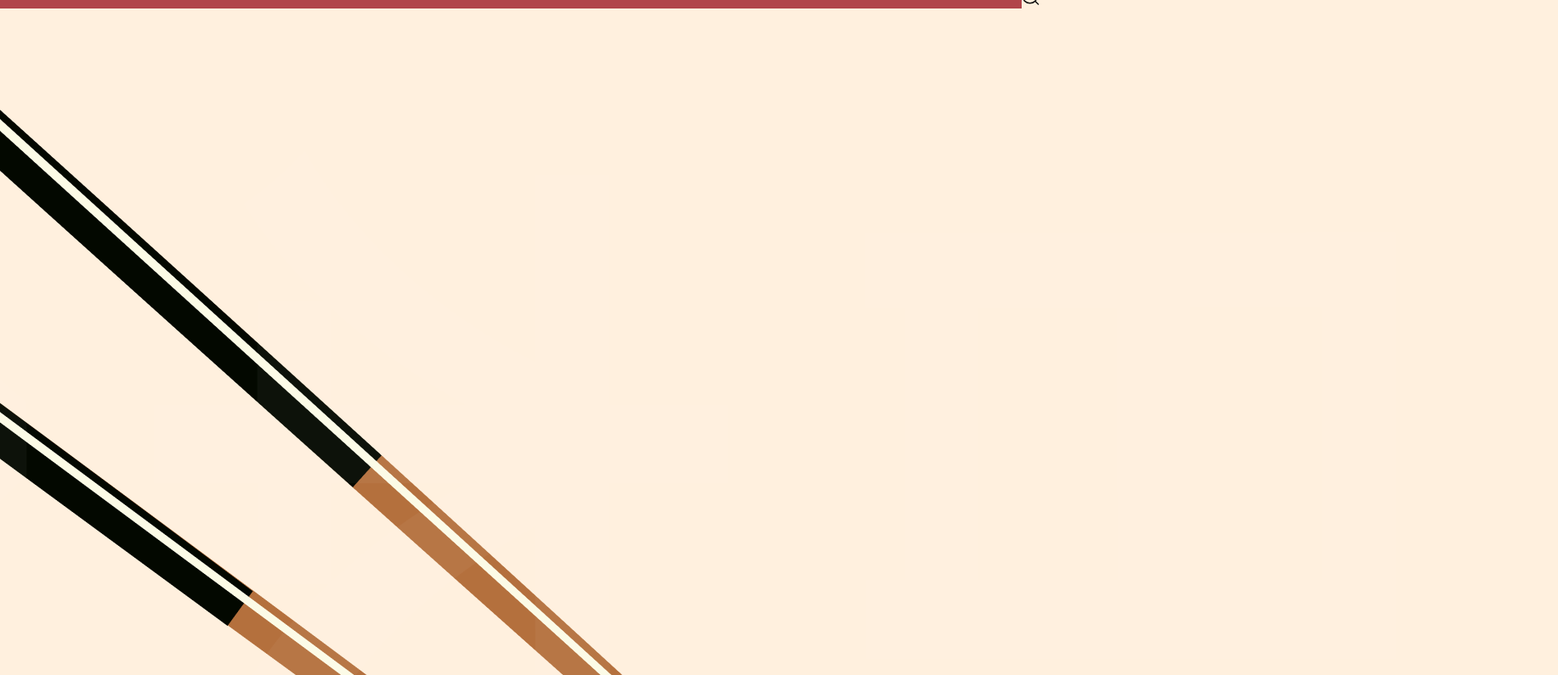
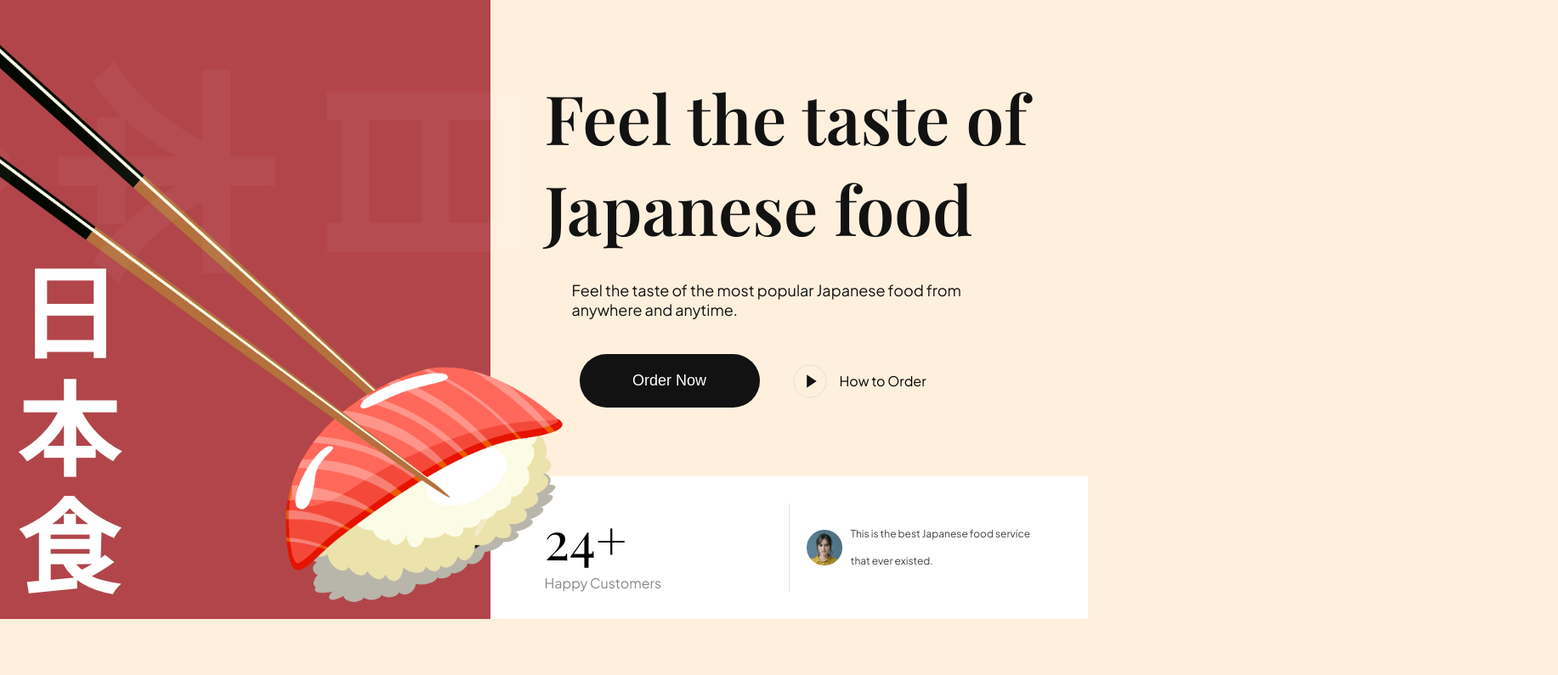
Before and after one commit to MR-kajin/sushi_restaurant, a website built with Vite: page index.html in a window 1280 px wide. Shown: the part 69-864 px from the top of the page at 85% size, 1833 px wide, since content can reach past the window. After the commit the page ends 800 px from the top, so only its background shows below. Built offline with nearby package versions, Linux system fonts and the light colour scheme.

Commit message:
add css sections and completed header and hero

```diff
--- a/css/sections/header.css
+++ b/css/sections/header.css
@@ -1,8 +1,8 @@
-/* .header__menu,
+.header__menu,
 .header__menu-mobile {
   padding: 20px;
 
-  flex: 1.235;
+  flex: 1.236;
   display: flex;
   justify-content: flex-end;
   align-items: center;
@@ -32,7 +32,7 @@
   gap: 20px;
 
   position: relative;
-} */
+}
 
 .header__nav {
     display: flex;
@@ -43,19 +43,25 @@
     display: flex;
     position: relative;
     padding: 20px;
+
 }
 
 .header__logo-overlay {
     position: absolute;
     inset: 0; /* Sets the value for all four edges of the element */
     width: 100%;
+    z-index: -1;
+    background-color: var(--primary-color);
 
-    background-color: var(--primary-color);
-    z-index: 1; /* to let appear the <h1> on top of it */
 }
 
-.header__logo {
-    padding-left: 30px;
-    color: #fff;
+.header__logo h4 {
+  padding-left: 30px;
 
+  font-weight: 700;
+  font-size: 24px;
+  text-transform: uppercase;
+  font-family: var(--playfair-display);
+  color: #fff;
+  opacity: 0.8;
 }
--- /dev/null
+++ b/css/sections/hero.css
@@ -0,0 +1,168 @@
+.hero {
+    display: flex;
+    min-height: calc(100vh - 74px);
+    overflow: hidden;
+
+}
+
+.hero-image {
+    flex: 1;
+    display: flex;
+    flex-direction: column;
+
+    position: relative;
+    z-index: 5;
+}
+
+.hero-image img {
+    width: 120%;
+    height: 100%;
+    object-fit: contain;
+}
+
+.hero-image__overlay {
+    position: absolute;
+    inset: 0;
+    width: 100%;
+
+    background-color: var(--primary-color);
+    z-index: -1;
+}
+
+.hero-image h2 {
+    position: absolute;
+    bottom: 0;
+    padding: 20px;
+
+    font-family: var(--playfair-display);
+    font-weight: 700;
+    font-size: 120px;
+    line-height: 138px;
+    color:  #fff;
+}
+
+.hero-content {
+    flex: 1.22;
+    display: flex;
+    justify-content: space-between;
+    flex-direction: column;
+}
+
+.hero-content-info {
+    padding: 64px;
+    flex: 1;
+    display: flex;
+    justify-content: center;
+    flex-direction: column;
+}
+
+.hero-content-info h1 {
+    font-size: 80px;
+    font-weight: 600;
+    font-family: var(--playfair-display);
+    color: var(--secondary-color);
+}
+
+.hero-content-info p {
+    margin: 32px 0 0 32px;
+    font-family: var(--plus-jakarta-sans);
+    color: var(--secondary-color);
+    font-size: 18px;
+    font-weight: 400;
+}
+
+.hero-content__buttons {
+    margin: 41px 0 0 41px;
+    display: flex;
+    flex-wrap: wrap;
+    gap: 36px;
+}
+
+.hero-content__order-button {
+    padding: 20px;
+    border-radius: 36px;
+    min-width: 212px;
+    outline: none;
+    border: none;
+    background-color: var(--secondary-color);
+
+    cursor: pointer;
+
+    color: #fff;
+    font-weight: 500;
+    font-size: 18px;
+    line-height: 23px;
+}
+
+.hero-content__play-button {
+    border: none;
+    outline: none;
+    background: transparent;
+    display: flex;
+    align-items: center;
+    font-size: 16px;
+    line-height: 19px;
+    color: var(--black-200);
+    font-family: var(--plus-jakarta-sans);
+
+    cursor: pointer;
+    }
+
+    .hero-content__play-button img {
+        margin-right: 12px;
+        width: 46px;
+        height: 46px;
+        object-fit: contain;
+    }
+
+    .hero-content__testimonial {
+        padding:32px 64px;
+
+        display: flex;
+        flex-wrap: wrap;
+        gap: 20px;
+
+        background: var(--color-white);
+    }
+
+    .hero-content__customer {
+        flex: 1;
+        gap: 10px;
+    }
+    .hero-content__customer h4 {
+        font-size: 62px;
+        font-weight: 400;
+        font-family: var(--playfair-display);
+    }
+    .hero-content__customer p {
+        font-size: 16px;
+        font-weight: 400;
+        font-family: var(--plus-jakarta-sans);
+        color: var(--secondary-color);
+        opacity: 0.5;
+    }
+
+    .hero-content__review {
+        flex: 1;
+        display: flex;
+        align-items: center;
+        gap: 10px;
+
+        padding-left: 20px;
+        border-left: 1px solid rgba(2, 2, 2, 0.1);
+        min-width: 200px;
+    }
+
+    .hero-content__review img {
+        width: 42px;
+        height: 42px;
+        object-fit: contain;
+    }
+    .hero-content__review p {
+        font-size: 12px;
+        font-weight: 400;
+        line-height: 32px;
+        font-family: var(--plus-jakarta-sans);
+        color: var(--secondary-color);
+        opacity: 0.8;
+    }
--- a/css/style.css
+++ b/css/style.css
@@ -3,12 +3,12 @@
 
 /* other css file imports */
 @import url("sections/header.css");
-/* @import url("sections/hero.css");
+@import url("sections/hero.css");
 @import url("sections/about.css");
 @import url("sections/popular.css");
 @import url("sections/trending.css");
 @import url("sections/subscribe.css");
-@import url("sections/footer.css"); */
+@import url("sections/footer.css");
 
 /* CSS variables for reusablity across all files (including above imported) */
 :root {
--- a/index.html
+++ b/index.html
@@ -47,6 +47,43 @@
       <img
       src="assets/sushi-1.png"
       alt="sushi" />
+      <h2>
+        日 <br />
+        本 <br />
+        食
+      </h2>
+
+      <div class="hero-image__overlay"></div>
+    </div>
+
+    <div class="hero-content">
+      <div class="hero-content-info">
+        <h1>Feel the taste of Japanese food
+        </h1>
+        <p>
+          Feel the taste of the most popular Japanese food from anywhere and anytime.
+        </p>
+
+        <div class="hero-content__buttons">
+          <button class="hero-content__order-button">Order Now</button>
+          <button class="hero-content__play-button">
+            <img src="/assets/play-circle.svg" alt="play" />How to Order
+          </button>
+        </div>
+      </div>
+
+      <div class="hero-content__testimonial">
+        <div class="hero-content__customer">
+          <h4>24<span>+</span></h4>
+          <p>Happy Customers</p>
+        </div>
+
+        <div class="hero-content__review">
+          <img src="assets/user.png" alt="user"/>
+          <p>This is the best Japanese food service that ever existed.</p>
+        </div>
+
+      </div>
     </div>
   </section>
   <script src="js/script.js" type="module"></script>
```
Also changed, not shown: css/sections/about.css (added), css/sections/footer.css (added), css/sections/popular.css (added), css/sections/subscribe.css (added), css/sections/trending.css (added).
